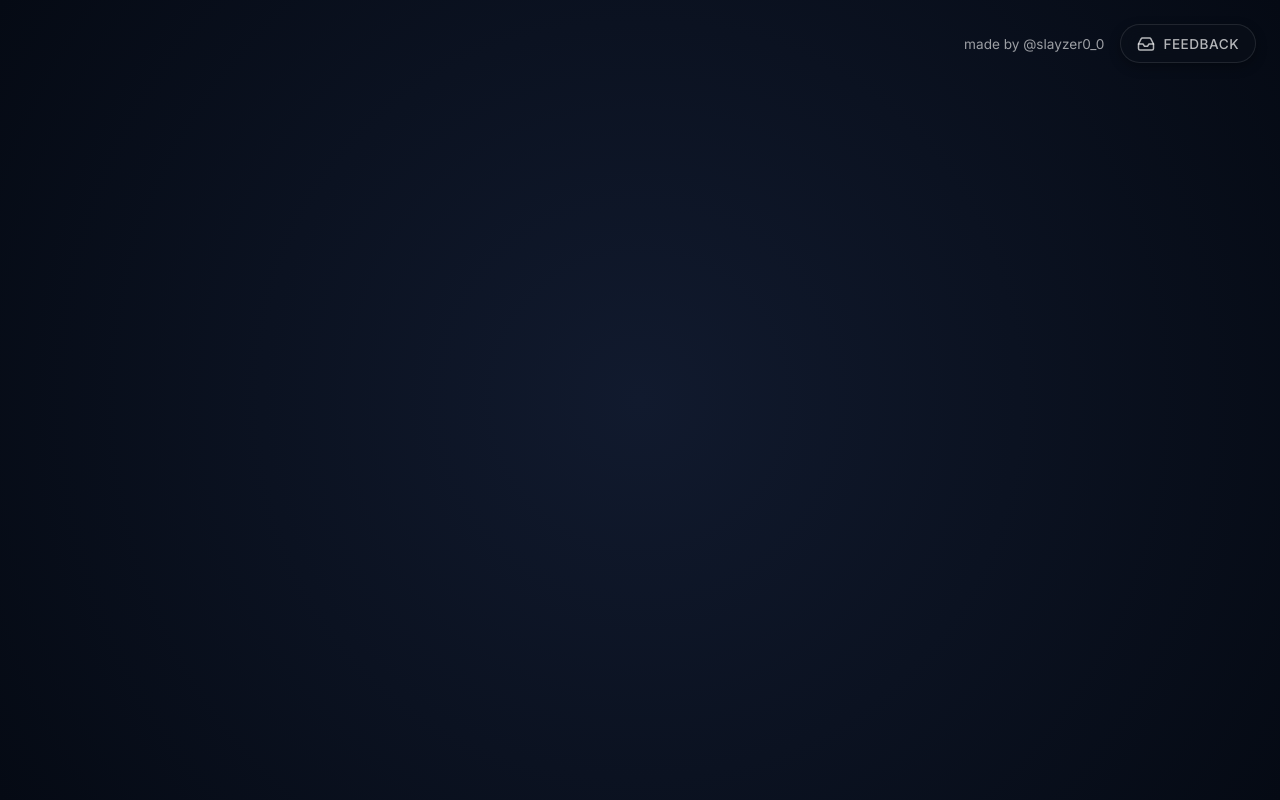
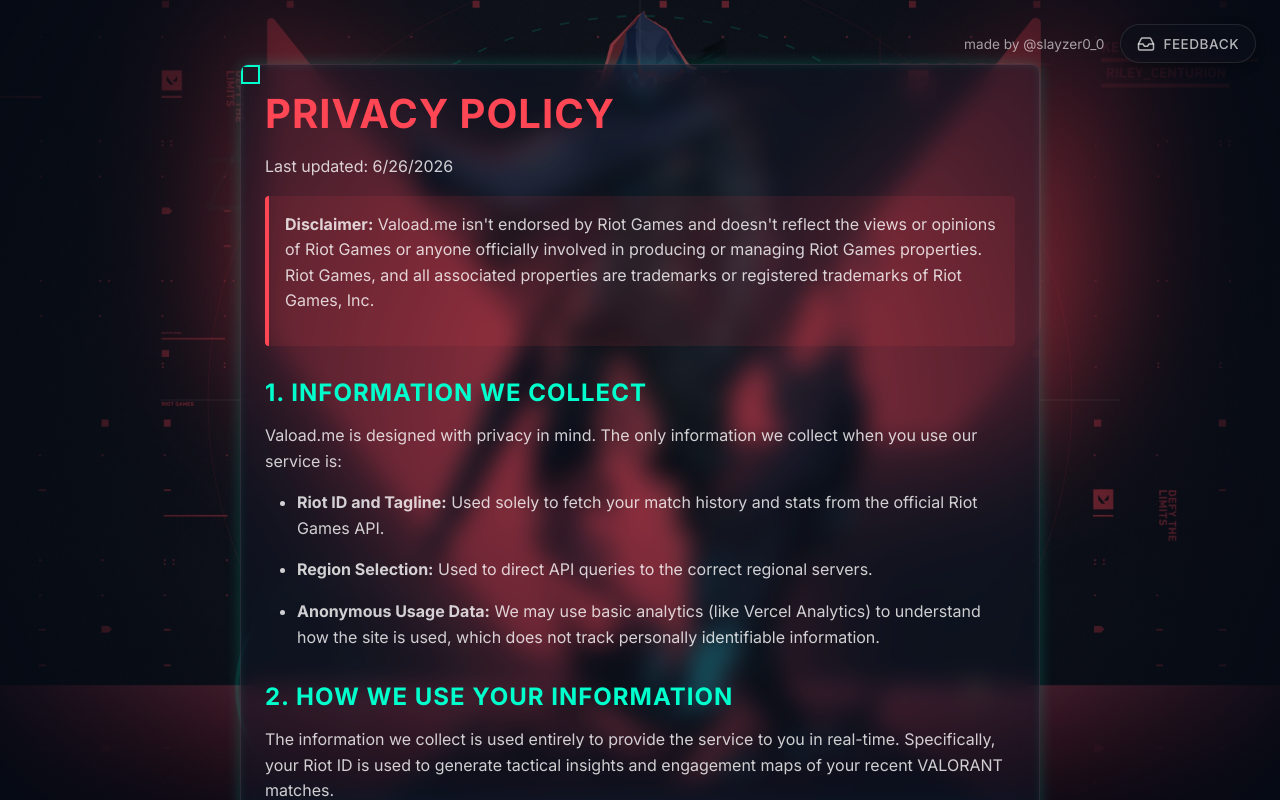
Before and after one commit to Tarique08/vaload, a React (Vite) app in the folder house2/: page /privacy in a window 1280 px wide. Shown: the top 800 px of the page. Built offline with nearby package versions, Linux system fonts and the light colour scheme; no server answers.

Commit message:
add tos&pp

```diff
--- a/house2/src/App.jsx
+++ b/house2/src/App.jsx
@@ -4,6 +4,8 @@ import { Inbox } from 'lucide-react';
 import { Analytics } from '@vercel/analytics/react';
 import Landing from './pages/Landing';
 import Profile from './pages/Profile';
+import TermsOfService from './pages/TermsOfService';
+import PrivacyPolicy from './pages/PrivacyPolicy';
 import FeedbackModal from './components/FeedbackModal';
 import './App.css';
 
@@ -34,6 +36,8 @@ function App() {
       <Routes>
         <Route path="/" element={<Landing />} />
         <Route path="/profile/:region/:name/:tag" element={<Profile />} />
+        <Route path="/terms" element={<TermsOfService />} />
+        <Route path="/privacy" element={<PrivacyPolicy />} />
       </Routes>
       <Analytics />
     </>
--- a/house2/src/pages/Landing.css
+++ b/house2/src/pages/Landing.css
@@ -212,3 +212,31 @@
     width: 100%;
   }
 }
+
+.landing-footer {
+  position: absolute;
+  bottom: 1.5rem;
+  width: 100%;
+  display: flex;
+  justify-content: center;
+  align-items: center;
+  gap: 1rem;
+  z-index: 10;
+}
+
+.landing-footer a {
+  color: rgba(255, 255, 255, 0.5);
+  text-decoration: none;
+  font-family: var(--font-body);
+  font-size: 0.85rem;
+  transition: color 0.3s ease;
+}
+
+.landing-footer a:hover {
+  color: var(--valo-cyan);
+}
+
+.footer-separator {
+  color: rgba(255, 255, 255, 0.3);
+  font-size: 0.85rem;
+}
--- a/house2/src/pages/Landing.jsx
+++ b/house2/src/pages/Landing.jsx
@@ -1,5 +1,5 @@
 import React, { useState } from 'react';
-import { useNavigate } from 'react-router-dom';
+import { useNavigate, Link } from 'react-router-dom';
 import GlassCard from '../components/GlassCard';
 import NeonButton from '../components/NeonButton';
 import SchematicBackground from '../components/SchematicBackground';
@@ -109,6 +109,12 @@ const Landing = () => {
           </GlassCard>
         </div>
       </main>
+
+      <footer className="landing-footer">
+        <Link to="/terms">Terms of Service</Link>
+        <span className="footer-separator">|</span>
+        <Link to="/privacy">Privacy Policy</Link>
+      </footer>
     </div>
   );
 };
--- /dev/null
+++ b/house2/src/pages/LegalPage.css
@@ -0,0 +1,66 @@
+.legal-container {
+  min-height: 100vh;
+  display: flex;
+  flex-direction: column;
+  align-items: center;
+  padding: 4rem 1rem;
+  background-color: var(--bg-dark);
+  color: var(--text-main);
+  position: relative;
+  z-index: 1;
+}
+
+.legal-content {
+  max-width: 800px;
+  width: 100%;
+  text-align: left;
+}
+
+.legal-content h1 {
+  font-family: var(--font-heading);
+  color: var(--valo-red);
+  margin-bottom: 1rem;
+  font-size: 2.5rem;
+}
+
+.legal-content h2 {
+  font-family: var(--font-heading);
+  color: var(--valo-cyan);
+  margin-top: 2rem;
+  margin-bottom: 1rem;
+}
+
+.legal-content h3 {
+  font-family: var(--font-heading);
+  color: var(--text-main);
+  margin-top: 1.5rem;
+  margin-bottom: 0.5rem;
+}
+
+.legal-content p, .legal-content ul, .legal-content li {
+  font-family: var(--font-body);
+  line-height: 1.6;
+  margin-bottom: 1rem;
+  color: rgba(255, 255, 255, 0.8);
+}
+
+.legal-content ul {
+  padding-left: 2rem;
+}
+
+.legal-content a {
+  color: var(--valo-cyan);
+  text-decoration: none;
+}
+
+.legal-content a:hover {
+  text-decoration: underline;
+}
+
+.riot-disclaimer {
+  background: rgba(255, 70, 85, 0.1);
+  border-left: 4px solid var(--valo-red);
+  padding: 1rem;
+  margin-bottom: 2rem;
+  border-radius: 4px;
+}
--- /dev/null
+++ b/house2/src/pages/PrivacyPolicy.jsx
@@ -0,0 +1,55 @@
+import React from 'react';
+import GlassCard from '../components/GlassCard';
+import SchematicBackground from '../components/SchematicBackground';
+import bgLanding from '../assets/bg-landing.jpg';
+import './LegalPage.css';
+
+const PrivacyPolicy = () => {
+  return (
+    <div className="legal-container">
+      <div className="landing-bg" style={{ backgroundImage: `url(${bgLanding})`, position: 'fixed', top: 0, left: 0, width: '100%', height: '100%', zIndex: -2 }}></div>
+      <SchematicBackground />
+      <div className="landing-overlay" style={{ position: 'fixed', top: 0, left: 0, width: '100%', height: '100%', zIndex: -1 }}></div>
+
+      <GlassCard glowColor="cyan" className="legal-content">
+        <h1>Privacy Policy</h1>
+        <p>Last updated: {new Date().toLocaleDateString()}</p>
+
+        <div className="riot-disclaimer">
+          <p>
+            <strong>Disclaimer:</strong> Vaload.me isn't endorsed by Riot Games and doesn't reflect the views or opinions of Riot Games or anyone officially involved in producing or managing Riot Games properties. Riot Games, and all associated properties are trademarks or registered trademarks of Riot Games, Inc.
+          </p>
+        </div>
+
+        <h2>1. Information We Collect</h2>
+        <p>Vaload.me is designed with privacy in mind. The only information we collect when you use our service is:</p>
+        <ul>
+          <li><strong>Riot ID and Tagline:</strong> Used solely to fetch your match history and stats from the official Riot Games API.</li>
+          <li><strong>Region Selection:</strong> Used to direct API queries to the correct regional servers.</li>
+          <li><strong>Anonymous Usage Data:</strong> We may use basic analytics (like Vercel Analytics) to understand how the site is used, which does not track personally identifiable information.</li>
+        </ul>
+
+        <h2>2. How We Use Your Information</h2>
+        <p>The information we collect is used entirely to provide the service to you in real-time. Specifically, your Riot ID is used to generate tactical insights and engagement maps of your recent VALORANT matches.</p>
+
+        <h2>3. Zero Data Mining and No Permanent Storage</h2>
+        <p>We pride ourselves on <strong>Zero Data Mining</strong>. We do not maintain a permanent database of your match history or player profile. Data fetched from the Riot API is processed on-the-fly and is not stored permanently on our servers after your session.</p>
+
+        <h2>4. Third-Party Services</h2>
+        <p>We rely on the official Riot Games API to provide our service. Their use of data is governed by the <a href="https://www.riotgames.com/en/privacy-notice" target="_blank" rel="noreferrer">Riot Games Privacy Notice</a>.</p>
+        <p>We may also use standard analytics providers (such as Vercel) which collect aggregate, anonymous data to help us improve the website.</p>
+
+        <h2>5. Your Consent</h2>
+        <p>By using our site, you consent to our online Privacy Policy.</p>
+
+        <h2>6. Changes to Our Privacy Policy</h2>
+        <p>If we decide to change our privacy policy, we will post those changes on this page.</p>
+
+        <h2>7. Contact Us</h2>
+        <p>If there are any questions regarding this privacy policy, you may contact us via the Feedback button or on X (Twitter) @slayzer0_0.</p>
+      </GlassCard>
+    </div>
+  );
+};
+
+export default PrivacyPolicy;
--- /dev/null
+++ b/house2/src/pages/TermsOfService.jsx
@@ -0,0 +1,52 @@
+import React from 'react';
+import GlassCard from '../components/GlassCard';
+import SchematicBackground from '../components/SchematicBackground';
+import bgLanding from '../assets/bg-landing.jpg';
+import './LegalPage.css';
+
+const TermsOfService = () => {
+  return (
+    <div className="legal-container">
+      <div className="landing-bg" style={{ backgroundImage: `url(${bgLanding})`, position: 'fixed', top: 0, left: 0, width: '100%', height: '100%', zIndex: -2 }}></div>
+      <SchematicBackground />
+      <div className="landing-overlay" style={{ position: 'fixed', top: 0, left: 0, width: '100%', height: '100%', zIndex: -1 }}></div>
+
+      <GlassCard glowColor="red" className="legal-content">
+        <h1>Terms of Service</h1>
+        <p>Last updated: {new Date().toLocaleDateString()}</p>
+
+        <div className="riot-disclaimer">
+          <p>
+            <strong>Disclaimer:</strong> Vaload.me isn't endorsed by Riot Games and doesn't reflect the views or opinions of Riot Games or anyone officially involved in producing or managing Riot Games properties. Riot Games, and all associated properties are trademarks or registered trademarks of Riot Games, Inc.
+          </p>
+        </div>
+
+        <h2>1. Acceptance of Terms</h2>
+        <p>By accessing or using Vaload.me, you agree to be bound by these Terms of Service. If you do not agree to all the terms and conditions, then you may not access the website or use any services.</p>
+
+        <h2>2. Description of Service</h2>
+        <p>Vaload.me provides detailed playstyle data and tactical insights (such as engagement maps) for the video game VALORANT. The service is provided "as is" and is free of charge. We reserve the right to modify or discontinue the service at any time without notice.</p>
+
+        <h2>3. User Data and Accounts</h2>
+        <p>Vaload.me does not require user registration. We fetch data using the official Riot Games API based on the Riot ID and Tagline you provide. We do not permanently store your match data on our servers.</p>
+
+        <h2>4. Acceptable Use</h2>
+        <p>You agree not to use the service for any illegal or unauthorized purpose. You must not attempt to hack, destabilize, or adapt the website.</p>
+
+        <h2>5. Intellectual Property</h2>
+        <p>All game assets, logos, and trademarks related to VALORANT are the property of Riot Games, Inc. Vaload.me claims no ownership over these assets.</p>
+
+        <h2>6. Limitation of Liability</h2>
+        <p>In no event shall Vaload.me or its creators be liable for any direct, indirect, incidental, special, or consequential damages arising out of or in any way connected with the use of this service.</p>
+
+        <h2>7. Changes to Terms</h2>
+        <p>We may update our Terms of Service from time to time. We will notify you of any changes by posting the new Terms of Service on this page.</p>
+
+        <h2>8. Contact</h2>
+        <p>If you have any questions about these Terms, please reach out via the Feedback button or on X (Twitter) @slayzer0_0.</p>
+      </GlassCard>
+    </div>
+  );
+};
+
+export default TermsOfService;
```
